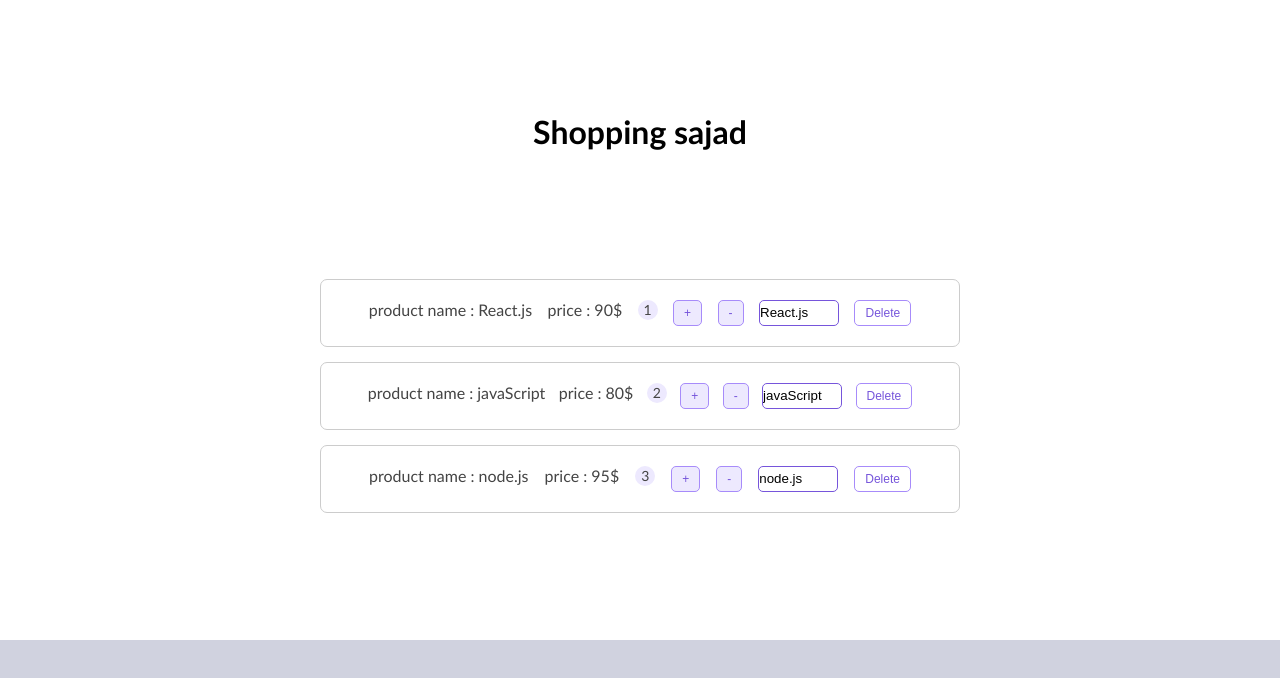
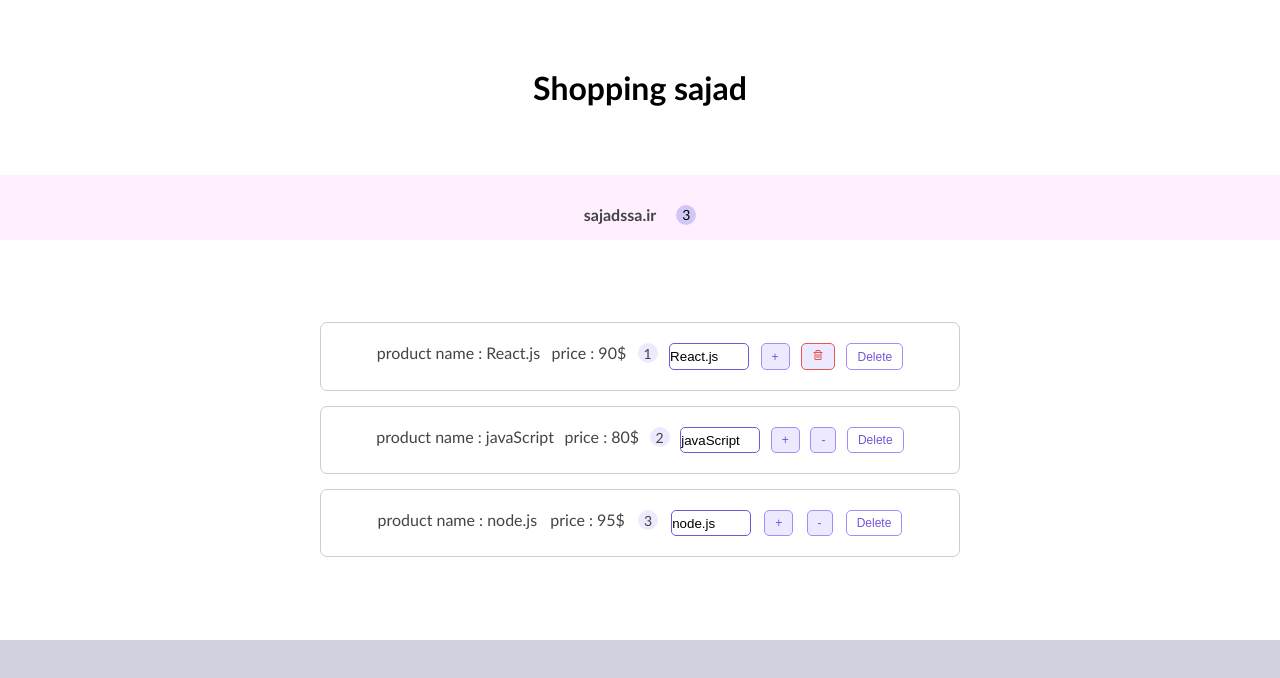
Before and after one commit to Sajadssa/React.js, a React (Create React App) app: page / in a window 1280 px wide. Shown: the top 678 px of the page. Built offline with nearby package versions, Linux system fonts and the light colour scheme.

Commit message:
new changes

```diff
--- a/package.json
+++ b/package.json
@@ -5,6 +5,7 @@
   "dependencies": {
     "react": "^18.2.0",
     "react-dom": "^18.2.0",
+    "react-icons": "^4.7.1",
     "react-scripts": "5.0.1",
     "web-vitals": "^2.1.4"
   },
--- a/src/App.js
+++ b/src/App.js
@@ -11,6 +11,7 @@
 import './App.css';
 import ProductList from "./component/ProductList/ProductList";
 // import ProductList from "./component/Product/ProductList";
+import Navbar from './component/Navbar/navBar';
 
 //develop component with class
 // this way have a one method call named render
@@ -19,12 +20,57 @@
 //error in map method is:
 //Each child in a list should have a unique "key"
 //for solve the problem we can use concept key{id}
-  state = {
-    // products: [
-    //     { title: "React.js", price: "90$" ,id:1},
-    //     { title: "javaScript", price: "80$" ,id:2},
-    //  ],
-  }
+ state = {
+    products: [
+      { title: "React.js", price: "90$", id: 1, quantity: 1 },
+      { title: "javaScript", price: "80$", id: 2, quantity: 2 },
+      { title: "node.js", price: "95$", id: 3, quantity: 3 },
+    ],
+  };
+
+//event handler
+  removeHandler = (id) => {
+    // console.log('clicked',id);
+    const filterProducts = this.state.products.filter((p) => p.id !== id);
+    this.setState({ products: filterProducts });
+  };
+  incrementHandler = (id) => {
+    // console.log('increment',id);
+    const products = [...this.state.products];
+    const selectedItem = products.find((p) => p.id === id);
+    selectedItem.quantity++; //mutate state
+    //    console.log(products);
+    this.setState({ products: products });
+  };
+  decrementHandler = (id) => {
+    // console.log('decrement',id);
+    const products = [...this.state.products];
+    const selectedItem = products.find((p) => p.id === id);
+    selectedItem.quantity--; //mutate state
+    this.setState({ products: products });
+    if (selectedItem.quantity < 1) {
+      const filterProducts = products.filter((p) => p.id !== id);
+      this.setState({ products: filterProducts });
+    }
+    //    console.log(products);
+    //    this.setState({products:products});
+  };
+
+  changeHandler = (event, id) => {
+    console.log(event.target.value, id);
+    const products = [...this.state.products];
+    const selectedItem = products.find((p) => p.id === id);
+    selectedItem.title = event.target.value;
+    this.setState({ products: products });
+  };
+  // state = {
+  //   // products: [
+  //   //     { title: "React.js", price: "90$" ,id:1},
+  //   //     { title: "javaScript", price: "80$" ,id:2},
+  //   //  ],
+
+  // }
+
       //  count:0
   // clickHandler = (newTitle) => {
   //   // console.log("change price");
@@ -52,7 +98,15 @@
     return (
       <div className='Container' id="title">
         <h1>Shopping sajad </h1>
-        <ProductList/>
+        <Navbar totalItems={this.state.products.filter(p=>p.quantity>0).length}/>
+        <ProductList products={this.state.products}
+        onRemove={this.removeHandler}
+        onIncrement={this.incrementHandler}
+        onChange={this.changeHandler}
+        onDecrement={this.decrementHandler}
+
+        />
+
  {/* <button className="product" onClick={this.countHandler.bind(this, 2)}> counter-{this.state.count}</button> */}
 
       </div>
@@ -130,7 +184,8 @@
 // we want develop new component that called name Product: it is mean we wanna render product component in original component that is App?
 //solved: first create new folder as name components  and create new folder  in components folder as name Product and create new file as name Product.js
 //and same as app component we create Product component that return p tag <p> product #1:book</p> and for render in App Component We import Product Component in APP.js file  and we typing <Product /> inside App Component similar to above
-// function App(){
+// function App(){import Navbar from './component/Navbar/navBar';
+
 //   return(<div className="App">
 //     {/* <HookCounter/> */}
 //      <CounterClass/>
--- /dev/null
+++ b/src/component/Navbar/navBar.jsx
@@ -0,0 +1,21 @@
+import styles from './navBar.module.css'
+const Navbar = ({totalItems}) => {
+
+    return (
+
+            <header className={styles.navBar}>
+                <h2>sajadssa.ir</h2>
+            <span>{totalItems}</span>
+
+
+            </header>
+
+
+
+
+
+
+     );
+}
+
+export default Navbar;
--- /dev/null
+++ b/src/component/Navbar/navBar.module.css
@@ -0,0 +1,29 @@
+.navBar{
+    width: 100%;
+    background-color:#fefe;
+    text-align: center;
+    padding-top: 15px;
+    height: 65px;
+    display: flex;
+    justify-content: center;
+    align-items: center;
+
+}
+
+.navBar h2{
+    font-size: 16px;
+    color: #444;
+}
+
+.navBar span{
+    margin-left: 20px;
+    display: inline-block;
+    width: 20px;
+    height: 20px;
+    font-size: 14px;
+    background-color: #d0c7f7;
+    border-radius: 50%;
+    display: flex;
+    justify-content: center;
+    align-items: center;
+}
--- a/src/component/Product/Product.js
+++ b/src/component/Product/Product.js
@@ -5,8 +5,10 @@
 import styles from './product.module.css';
 import ProductList from '../ProductList/ProductList';
 import { useState } from 'react';
+import { BiTrash } from "react-icons/bi";
+
 //in here styles is an object so we can access that properties
-const Product = (props) => {
+const Product = ({onChange,onDelete,OnIncrement,OnDecrement,product}) => {
   // const [userName, setuserName] = useState("");
   // const changeHandler = (e) => {
   //   setuserName(e.target.value);
@@ -19,26 +21,28 @@
   // const price="99 $";
   return (
     //when use from css module we can use access that properties
-    <div className={styles.product} onClick={props.click}>
+    <div className={styles.product} >
       {/* how to dynamic in react */}
       {/* <Fragment>
-        <p >product name : {props.name}  </p>
-        <p>price : {props.price}  </p>
+        <p >product name : {name}  </p>
+        <p>price : {price}  </p>
   </Fragment> */}
 
-      <p >product name : {props.product.title}  </p>
-      <p>price : {props.product.price}  </p>
-      <span className={styles.value}>{props.product.quantity}</span>
-      <button className={`${styles.button} ${styles.inc}`} onClick={props.OnIncrement} >+</button>
-      {/* <input className={styles.input} onChange={props.onChange} type="text" value={props.product.title} /> */}
+      <p >product name : {product.title}  </p>
+      <p>price : {product.price}  </p>
+      <span className={styles.value}>{product.quantity}</span>
+      <input className={styles.input} onChange={onChange} type="text" value={product.title} />
+      <button className={`${styles.button} ${styles.inc}`} onClick={OnIncrement} >+</button>
+      {/* <input className={styles.input} onChange={onChange} type="text" value={product.title} /> */}
 
-      <button className={`${styles.button} ${styles.dec}`} onClick={props.OnDecrement} >-</button>
-      <input className={styles.input} onChange={props.onChange} type="text" value={props.product.title} />
+      <button className={`${styles.button}  ${product.quantity===1&& styles.remove} ${styles.dec}` } onClick={OnDecrement} >
+        {product.quantity > 1 ? "-": <BiTrash/>}
+      </button>
 
       {/* for access nested data we can use children attribute */}
-      {props.children}
+      {/* {children} */}
       {/* <p>Product price:{price}</p> */}
-      <button className={styles.button} onClick={props.onDelete}>Delete</button>
+      <button className={styles.button} onClick={onDelete}>Delete</button>
 
     </div>
   );
--- a/src/component/Product/product.module.css
+++ b/src/component/Product/product.module.css
@@ -1,7 +1,7 @@
 .product{
     border: 1px solid #ccc;
     border-radius: 7px;
-    padding: 20px 40px;
+    padding: 20px 50px;
     display: flex;
     justify-content:space-around ;
     width: 40rem;
@@ -18,6 +18,9 @@
 cursor: pointer;
 outline: none;
 font-size: 12px;
+
+
+
 }
 .inc{
     background-color:#ede9fe ;
@@ -46,7 +49,13 @@
     border:1px solid #7655db;
     width: 5rem;
     border-radius: 5px;
+
 }
 .input:focus{
     border: 2px solid #7655db;
 }
+.remove{
+    color: rgb(233, 84, 84);
+    border: 1px solid rgb(233, 84, 84);
+
+}
--- a/src/component/ProductList/ProductList.js
+++ b/src/component/ProductList/ProductList.js
@@ -2,70 +2,106 @@
 import Product from "../Product/Product";
 // import Product from './../Product/Product';
 class ProductList extends Component {
-  state = {
-    products: [
-      { title: "React.js", price: "90$", id: 1, quantity: 1 },
-      { title: "javaScript", price: "80$", id: 2, quantity: 2 },
-      { title: "node.js", price: "95$", id: 3, quantity: 3 },
-    ],
-  };
+  // state = {
+  //   products: [
+  //     { title: "React.js", price: "90$", id: 1, quantity: 1 },
+  //     { title: "javaScript", price: "80$", id: 2, quantity: 2 },
+  //     { title: "node.js", price: "95$", id: 3, quantity: 3 },
+  //   ],
+  // };
 
   //every state changed=>handler
-  removeHandler = (id) => {
-    // console.log('clicked',id);
-    const filterProducts = this.state.products.filter((p) => p.id !== id);
-    this.setState({ products: filterProducts });
-  };
-  incrementHandler = (id) => {
-    // console.log('increment',id);
-    const products = [...this.state.products];
-    const selectedItem = products.find((p) => p.id === id);
-    selectedItem.quantity++; //mutate state
-    //    console.log(products);
-    this.setState({ products: products });
-  };
-  decrementHandler = (id) => {
-    // console.log('decrement',id);
-    const products = [...this.state.products];
-    const selectedItem = products.find((p) => p.id === id);
-    selectedItem.quantity--; //mutate state
-      this.setState({ products: products });
-    if (selectedItem.quantity < 1) {
-      const filterProducts = products.filter((p) => p.id !== id);
-      this.setState({ products: filterProducts });
-    }
-    //    console.log(products);
-    //    this.setState({products:products});
-  };
+  // removeHandler = (id) => {
+  //   // console.log('clicked',id);
+  //   const filterProducts = this.state.products.filter((p) => p.id !== id);
+  //   this.setState({ products: filterProducts });
+  // };
+  // incrementHandler = (id) => {
+  //   // console.log('increment',id);
+  //   const products = [...this.state.products];
+  //   const selectedItem = products.find((p) => p.id === id);
+  //   selectedItem.quantity++; //mutate state
+  //   //    console.log(products);
+  //   this.setState({ products: products });
+  // };
+  // decrementHandler = (id) => {
+  //   // console.log('decrement',id);
+  //   const products = [...this.state.products];
+  //   const selectedItem = products.find((p) => p.id === id);
+  //   selectedItem.quantity--; //mutate state
+  //   this.setState({ products: products });
+  //   if (selectedItem.quantity < 1) {
+  //     const filterProducts = products.filter((p) => p.id !== id);
+  //     this.setState({ products: filterProducts });
+  //   }
+  //   //    console.log(products);
+  //   //    this.setState({products:products});
+  // };
 
-  changeHandler = (event, id) => {
-    console.log(event.target.value, id);
-    const products = [...this.state.products];
-    const selectedItem = products.find((p) => p.id === id);
-    selectedItem.title = event.target.value;
-    this.setState({ products: products });
-  };
+  // changeHandler = (event, id) => {
+  //   console.log(event.target.value, id);
+  //   const products = [...this.state.products];
+  //   const selectedItem = products.find((p) => p.id === id);
+  //   selectedItem.title = event.target.value;
+  //   this.setState({ products: products });
+  // };
 
-  render() {
+  renderProduct = () => {
+    const {onChange,onDecrement,onIncrement,onRemove,products}=this.props
+    if (products.length===0)
+      return <div>there is no product in your cart</div>
+
     return (
       <div>
-        {this.state.products.map((product, index) => {
+        {products.map((product, index) => {
           return (
             <Product
               // name={product.title}
               // price={product.price}
               // key={index}
               product={product}
-              onDelete={() => this.removeHandler(product.id)}
-              OnIncrement={() => this.incrementHandler(product.id)}
-              OnDecrement={() => this.decrementHandler(product.id)}
-              onChange={(e) => this.changeHandler(e, product.id)}
+              onDelete={() => onRemove(product.id)}
+              OnIncrement={() => onIncrement(product.id)}
+              OnDecrement={() => onDecrement(product.id)}
+              onChange={(e) => onChange(e, product.id)}
             />
-          );
+          )
         })}
       </div>
     );
-  }
+  };
+  render() {
+    const {products}=this.props
+    // if(this.state.products.length) return<div>there is no product in your cart</div>
+    // return (
+    //   <div>
+    //     {this.state.products.map((product, index) => {
+    //       return (
+    //         <Product
+    //           // name={product.title}
+    //           // price={product.price}
+    //           // key={index}
+    //           product={product}
+    //           onDelete={() => this.removeHandler(product.id)}
+    //           OnIncrement={() => this.incrementHandler(product.id)}
+    //           OnDecrement={() => this.decrementHandler(product.id)}
+    //           onChange={(e) => this.changeHandler(e, product.id)}
+    //         />
+    //       );
+    //     })}
+    //   </div>
+    // );
+
+
+  return (
+     <div>
+        {!products.length&&(<div>go to shoppings!</div>)}
+
+         {this.renderProduct()}
+     </div>
+    );
+    // return<div>{this.renderProduct()}</div>
+
 }
-
+}
 export default ProductList;
```
Also changed, not shown: 1 other file (tests, documents, lock files or other folders).
